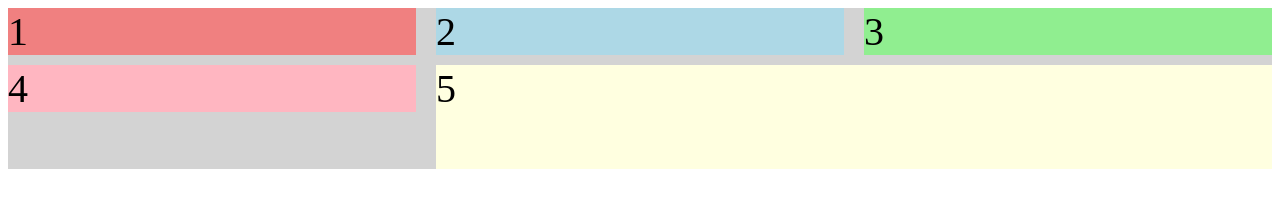
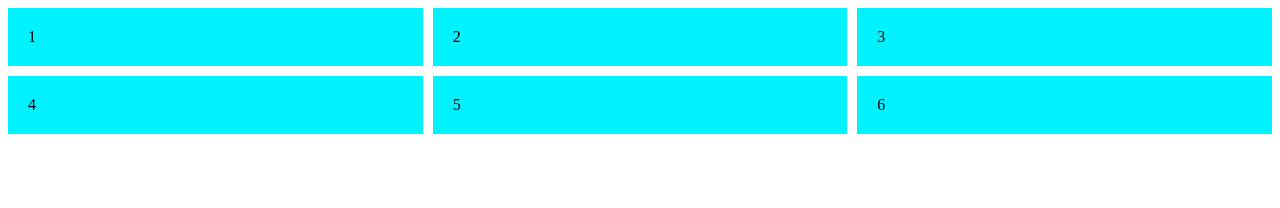
Before and after one commit to gregoriolopeez/responsive_CSS, a plain HTML site: page actividad_8/index.html in a window 1280 px wide. Drawn offline with Linux system fonts and the light colour scheme.

Commit message:
Añadir actividad 8

```diff
--- a/actividad_8/index.html
+++ b/actividad_8/index.html
@@ -1,5 +1,6 @@
 <!DOCTYPE html>
 <html>
+
 <head>
     <meta charset="utf-8">
     <meta http-equiv="X-UA-Compatible" content="IE=edge">
@@ -8,13 +9,16 @@
     <meta name="viewport" content="width=device-width, initial-scale=1">
     <link rel="stylesheet" href="styles.css">
 </head>
+
 <body>
     <div class="container">
-            <div class="d1">1</div>
-            <div class="d2">2</div>
-            <div class="d3">3</div>
-            <div class="d4">4</div>
-            <div class="d5">5</div>
+        <div>1</div>
+        <div>2</div>
+        <div>3</div>
+        <div>4</div>
+        <div>5</div>
+        <div>6</div>
     </div>
 </body>
+
 </html>
--- a/actividad_8/styles.css
+++ b/actividad_8/styles.css
@@ -1,31 +1,26 @@
 .container {
-    font-size: 40px;
-    width: 100%;
-    background-color: lightgray;
     display: grid;
-    grid-template-columns: 1fr 1fr 1fr;
-    grid-template-rows: 1fr 1fr 1fr;
-    grid-gap: 10px 20px;
+    grid-template-columns: repeat(3, 1fr);
+    gap: 10px;
 }
 
-.d1 {
-    background-color: LightCoral;
+.container div{
+    background-color: rgb(0, 242, 255);
+    padding: 20px;
 }
 
-.d2 {
-    background-color: LightBlue;
+@media (max-width: 768px) {
+    .container {
+        display: grid;
+        gap: 10px;
+        grid-template-columns: repeat(2, 1fr);
+    }
 }
 
-.d3 {
-    background-color: LightGreen;
+@media (max-width: 480px) {
+    .container {
+        display: grid;
+        gap: 10px;
+        grid-template-columns: 1fr;
+    }
 }
-
-.d4 {
-    background-color: LightPink;
-}
-
-.d5 {
-    background-color: LightYellow;
-    grid-column: 2/4;
-    grid-row: 4/2;
-}
```
Lines whose indentation alone changed are shown as unchanged.
